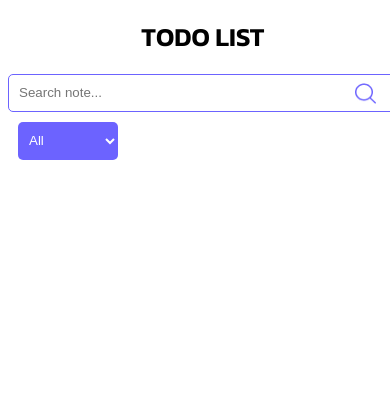
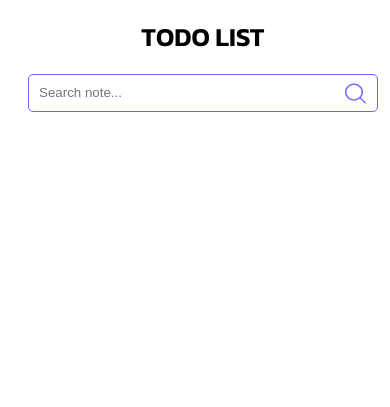
Before and after one commit to 0KAshish/todo-list, a plain HTML site: page index.html in a window 390 px wide. Shown: the top 407 px of the page. Drawn offline with Linux system fonts and the light colour scheme.

Commit message:
changes in css to make responsive

```diff
--- a/css/style.css
+++ b/css/style.css
@@ -5,13 +5,14 @@
 }
 
 body {
-min-width: 100vw;
+  min-width: 100vw;
   min-height: 100vh;
   font-family: "Kanit", sans-serif;
   position: relative;
 }
 
-h1, h2 {
+h1,
+h2 {
   text-align: center;
 }
 
@@ -32,14 +33,15 @@ h1, h2 {
 
 .search {
   position: relative;
-  display: inline-block;
+  display: flex;
 }
 
 .search input[type="text"] {
   padding: 10px;
   max-width: 100vw;
   min-width: 240px;
-  width: 560px;
+  margin: 0 20px;
+  width: 100%;
   height: 38px;
   border-radius: 5px;
   border: 1px solid #6c63ff;
@@ -48,7 +50,7 @@ h1, h2 {
 .search button {
   position: absolute;
   top: 8.5px;
-  right: 16px;
+  right: 26px;
   border: none;
   background-color: white;
   z-index: 1;
@@ -57,16 +59,6 @@ h1, h2 {
   width: 21px;
   height: 21px;
   z-index: 1;
-}
-.container__task-list {
-  margin: 10px;
-  padding-left: 7px;
-  width: 100px;
-  height: 38px;
-  background-color: #6c63ff;
-  color: white;
-  border: none;
-  border-radius: 5px;
 }
 
 .task-area {
--- a/index.html
+++ b/index.html
@@ -15,15 +15,8 @@
         <h1 class="container__heading">TODO LIST</h1>
         <div class="search">
             <input type="text" name="text" id="search" class="container__input" placeholder="Search note...">
-            <button onclick="searchTask()" ><img src="./images/Vector.jpg"></button>
+            <button onclick="searchTask()"><img src="./images/Vector.jpg"></button>
         </div>
-        <label for="task-list">
-            <select name="task-list" id="task" class="container__task-list">
-                <option value="all" selected>All</option>
-                <option value="complete">Complete</option>
-                <option value="incomplete">Incomplete</option>
-            </select>
-        </label>
         <div class="task-area" id="task-area">
 
         </div>
```
Also changed, not shown: images/Detective-check-footprint 1.png (added).
